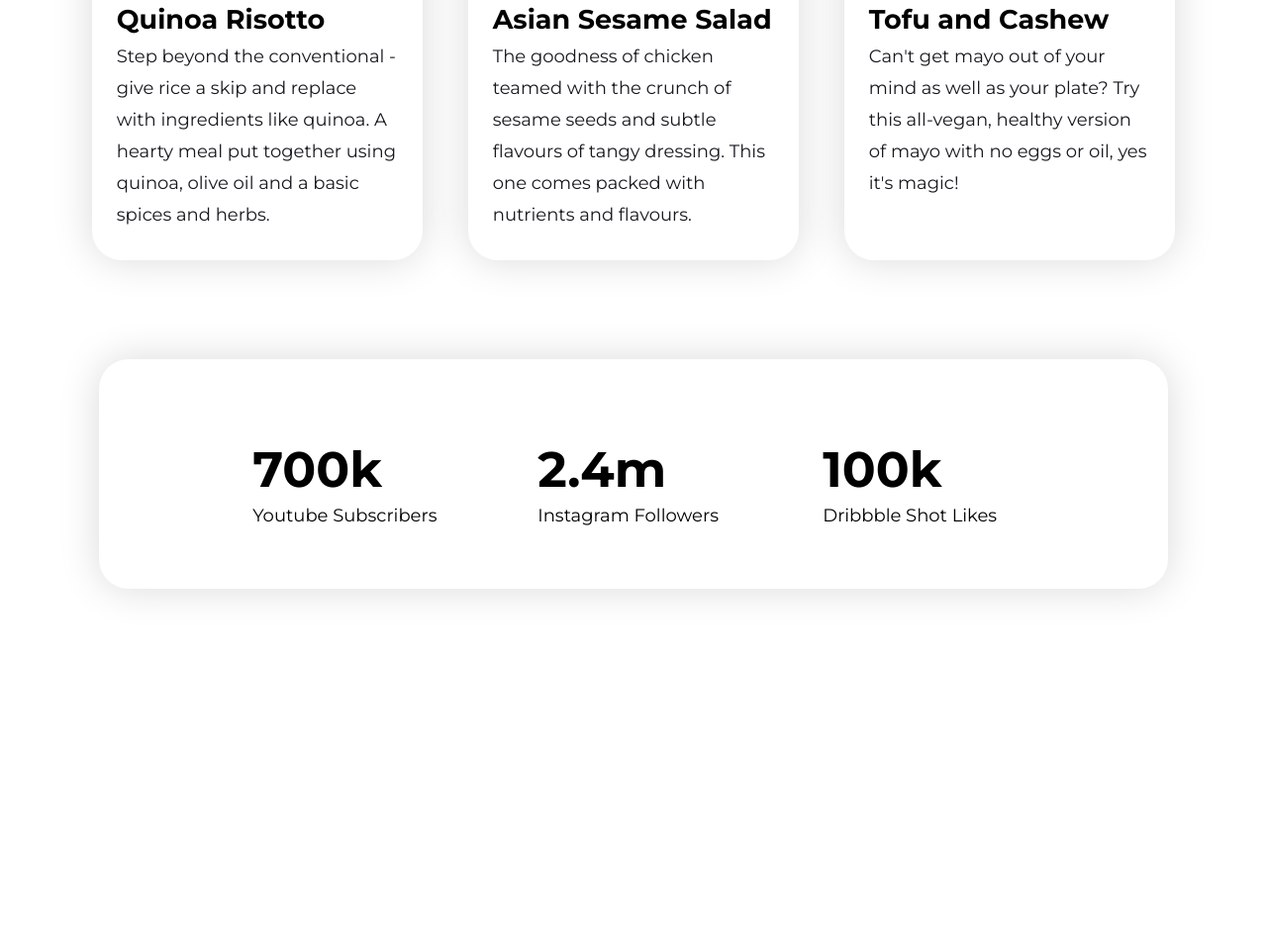
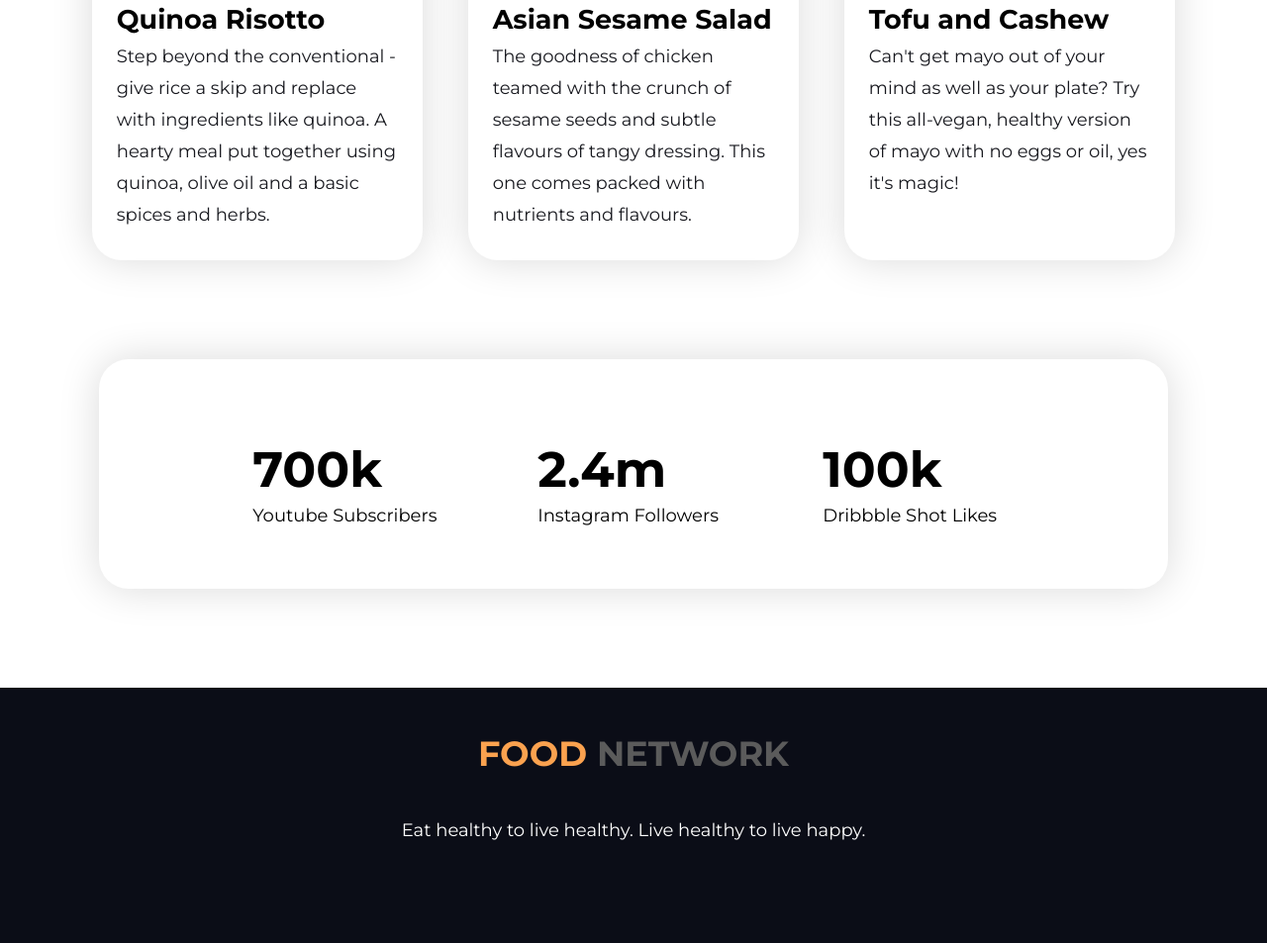
Before and after one commit to musaberulkhan/food-network, a plain HTML site: page index.html in a window 1280 px wide. Shown: the part 1731-2684 px from the top of the page at 99% size. Before the commit the page ends 2426 px from the top, so only its background shows below. Drawn offline with Linux system fonts and the light colour scheme.

Commit message:
Footed Added

```diff
--- a/index.html
+++ b/index.html
@@ -40,7 +40,7 @@
             <h2>About Me </h2>
             <p>This is nutritionist Olivia. I've been working for 10 years in this field. You may put faith on me that I
                 can lead you such a good way to take healthy food, but not diet! To become healthy you have to follow my receipes and instructions. So, don't be late, just contact with me.</p>
-            <a href="https://github.com/musaberulkhan" class="orange-button">Contact Me</a>
+            <a target="_blank" href="https://github.com/musaberulkhan" class="orange-button">Contact Me</a>
         </div>
     </section>
 
@@ -102,6 +102,14 @@
         </div>
     </section>
 
+
+    <!--****************************************************************************************************-->
+    <!--                                               Footer                                               -->
+    <!--****************************************************************************************************-->
+    <footer>
+        <h3> <span>FOOD</span> NETWORK</h3>
+        <p>Eat healthy to live healthy. Live healthy to live happy.</p>
+    </footer>
 </body>
 
 </html>
--- a/style.css
+++ b/style.css
@@ -29,6 +29,10 @@ p{
 
 h2{
     font-size: 40px;
+}
+
+h3{
+    font-size: 35px;
 }
 
 h4{
@@ -198,3 +202,29 @@ h4{
 .followers-section .followers-container p{
     margin-top: 0;
 }
+
+
+
+/**********************************************************************************************/
+/*                                             Footer                                         */
+/**********************************************************************************************/
+
+footer{
+    background-color: #0B0D17;
+    text-align: center;
+    padding-top: 10px;
+    padding-bottom: 80px;
+}
+
+footer h3{
+    color: #5B5B5B;
+    margin-bottom: 40px;
+}
+
+footer h3 span{
+    color: #FBA24F;
+}
+
+footer p{
+    color: #FFFFFF;
+}
```
